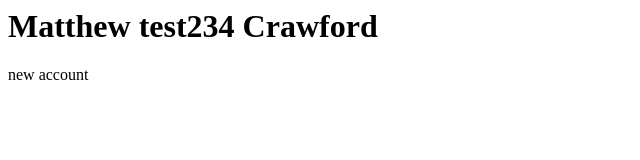
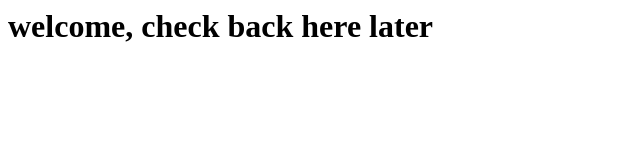
Before and after one commit to hewyfromnewy/hewyfromnewy.github.io, a plain HTML site: page index.html in a window 1280 px wide. Shown: the whole page, without its empty margins (0-640 px from the left). Drawn offline with Linux system fonts and the light colour scheme.

Commit message:
changed content

```diff
--- a/index.html
+++ b/index.html
@@ -1,8 +1,7 @@
 <html>
 
 <body>
-  <h1>Matthew test234 Crawford</h1>
-  <p>new account</p>
+  <h1>welcome, check back here later</h1>
 </body>
 
 </html>
```
